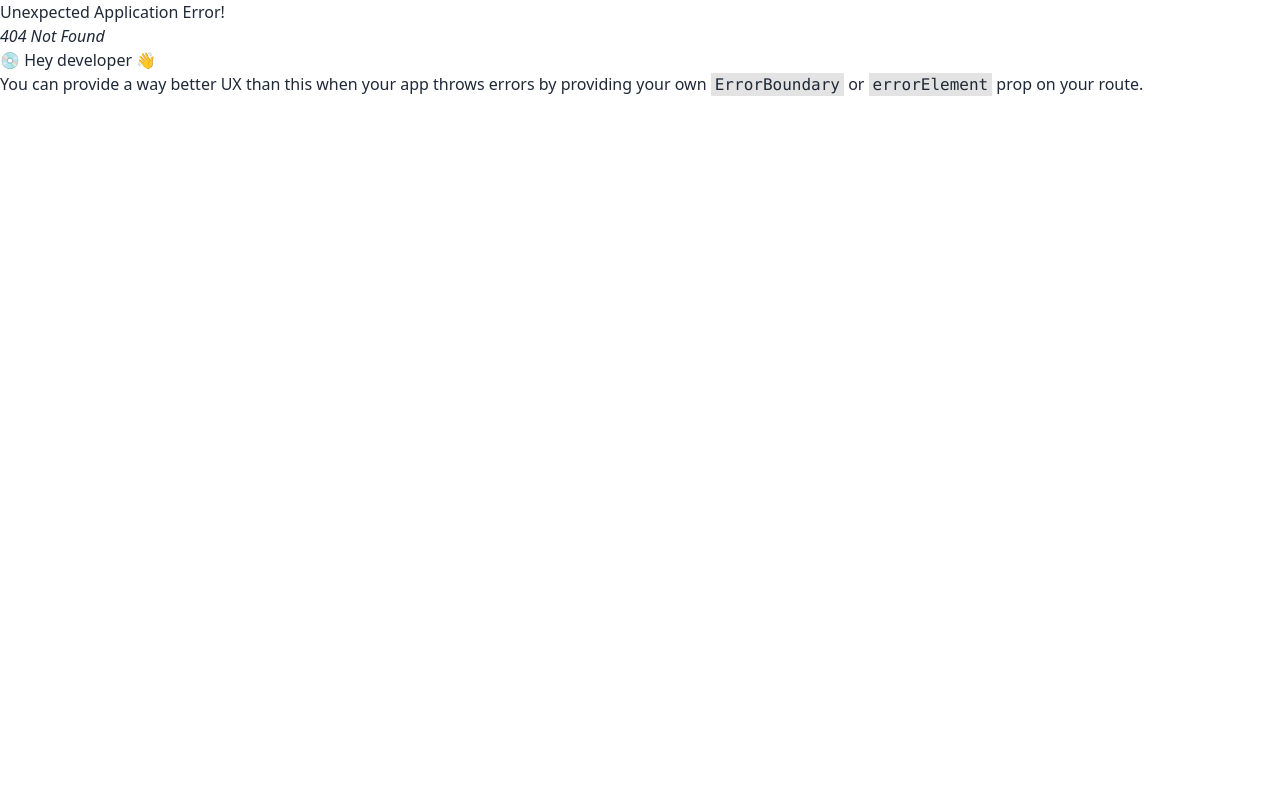
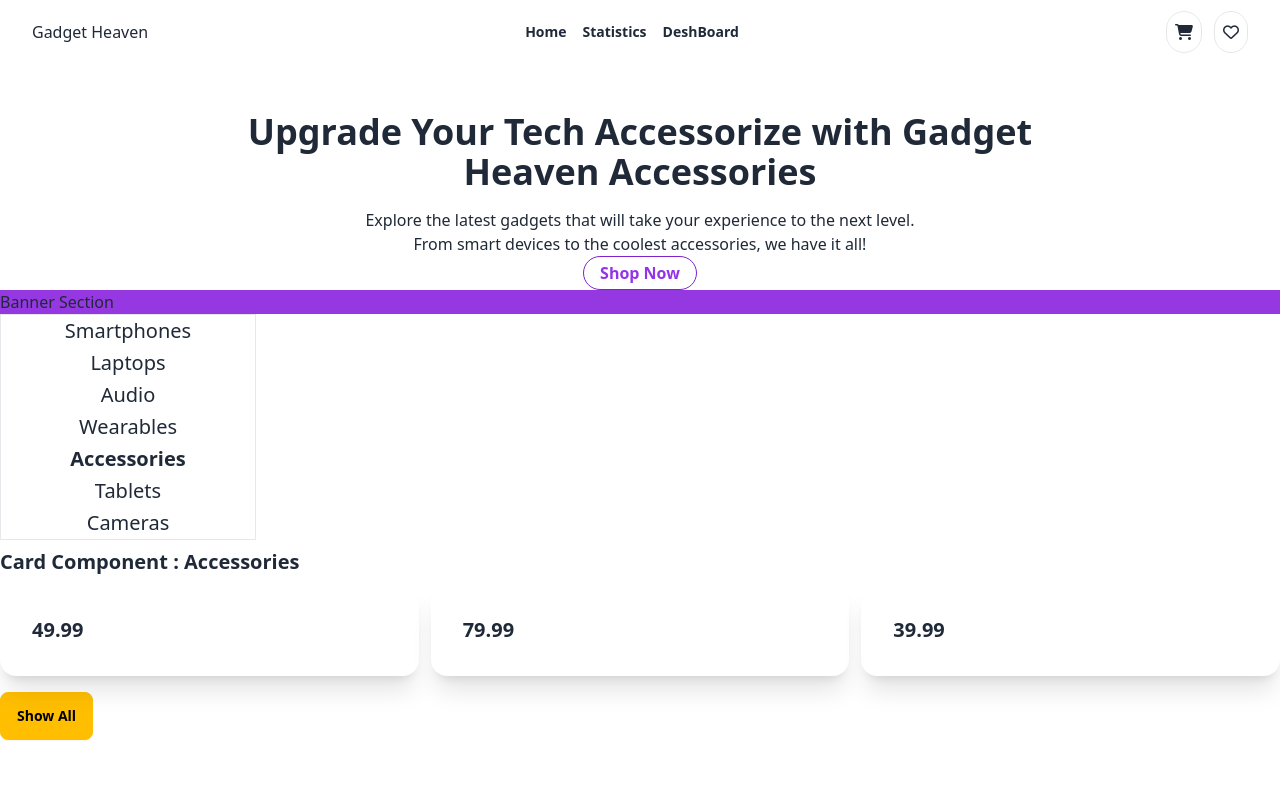
Before and after one commit to IsmailHossen87/A10-Gadget-Heaven, a React (Vite) app: page /category/Accessories in a window 1280 px wide. Before the commit this address had no page. Shown: the top 800 px of the page. Built offline with nearby package versions, Linux system fonts and the light colour scheme.

Commit message:
2nd step done

```diff
--- /dev/null
+++ b/src/Components/Cards/Cards.jsx
@@ -0,0 +1,17 @@
+import React from "react";
+import { Link } from "react-router-dom";
+
+const Cards = ({ data }) => {
+  const {price} = data;
+  return (
+    <div className="card bg-base-100  shadow-xl transiton hover:scale-105">
+      <Link className="">
+      <div className="card-body">
+        <h2 className="card-title">{price}</h2>
+
+      </div></Link>
+    </div>
+  );
+};
+
+export default Cards;
--- /dev/null
+++ b/src/Components/Category/Category.jsx
@@ -0,0 +1,22 @@
+import React from 'react';
+import { NavLink } from 'react-router-dom';
+
+const Category = ({category}) => {
+    return (
+        <div role="tablist" className="flex flex-col border w-[20%]">
+          {category.map((data) => (
+            <NavLink
+              to={`/category/${data.category_name}`}
+              role="tab"
+              className={({ isActive }) =>
+                `tab text-xl ${isActive ? "tab-active  font-semibold" : ""}`
+              }
+            >
+              {data.category_name}
+            </NavLink>
+          ))}
+        </div>
+      );
+};
+
+export default Category;
--- /dev/null
+++ b/src/Components/CategoryCard/CategoryCard.jsx
@@ -0,0 +1,35 @@
+import React, { useEffect, useState } from 'react';
+import { useLoaderData, useNavigate, useParams } from 'react-router-dom';
+import Cards from '../Cards/Cards';
+
+const CategoryCard = () => {
+    const showOtherSite = useNavigate()
+    const datas = useLoaderData()
+    const {category} = useParams()
+    // const maindata = datas.filter(data => data.category === category)
+    const [coffees,setCoffes]= useState([])
+    useEffect(()=>{
+
+       if(category){
+        const storeCoffe = [...datas].filter(data => data.category === category)
+        setCoffes(storeCoffe)
+       }else{
+        setCoffes(datas.slice(0,6))
+       }
+    },[datas,category])
+    return (
+       <>
+        <div className='container mx-auto'>
+            <h2 className='text-xl font-semibold my-2'>Card Component : {category}</h2>
+            <div className='grid md:grid-cols-2 lg:grid-cols-3 gap-3'>
+                {
+                    coffees.map(data => <Cards data={data}></Cards>)
+                }
+            </div>
+        </div>
+        <button onClick={()=> showOtherSite('/coffe')} className='btn btn-warning my-4'>Show All</button>
+       </>
+    );
+};
+
+export default CategoryCard;
--- a/src/Components/CategoryCards/CategoryCards.jsx
+++ /dev/null
@@ -1,14 +0,0 @@
-import React from 'react';
-
-const CategoryCards = () => {
-    return (
-        <div className='container mx-auto flex '>
-            {/* left part */}
-            <div className='border rounded-md w-[20%]'> <p>Lorem ipsum dolor sit amet consectetur adipisicing elit. Aspernatur dolore ut repudiandae hic. Debitis numquam explicabo error tempore fuga id.</p></div>
-            {/* right part */}
-            <div className='border rounded-md w-full grid md:grid-cols-3 gap-3'><p>Lorem ipsum dolor sit amet consectetur, adipisicing elit. Atque illo necessitatibus quod ut rem sapiente qui labore neque exercitationem at.</p></div>
-        </div>
-    );
-};
-
-export default CategoryCards;
--- a/src/Components/Home/Home.jsx
+++ b/src/Components/Home/Home.jsx
@@ -1,13 +1,16 @@
 import React from 'react';
 import Banner from '../Banner/Banner';
 import HeadingTitle from '../HeadingTitle/HeadingTitle';
-import { Outlet } from 'react-router-dom';
+import { Outlet, useLoaderData, } from 'react-router-dom';
+import Category from '../Category/Category';
 
 const Home = () => {
+    const data = useLoaderData()
     return (
         <div>
             <HeadingTitle title='Upgrade Your Tech Accessorize with Gadget Heaven Accessories'  subtitle='Explore the latest gadgets that will take your experience to the next level. From smart devices to the coolest accessories, we have it all!'></HeadingTitle>
             <Banner></Banner>
+            <Category category={data}></Category>
             <Outlet></Outlet>
         </div>
     );
--- a/src/Components/Routers/Routers.jsx
+++ b/src/Components/Routers/Routers.jsx
@@ -5,7 +5,7 @@ import MainLayout from "../MainLayout/MainLayout";
 import Home from "../Home/Home";
 import Dashboard from "../DashBoard/Dashboard";
 import Statics from "../Statics/Statics";
-import CategoryCards from "../CategoryCards/CategoryCards";
+import CategoryCard from "../CategoryCard/CategoryCard";
 const routers = createBrowserRouter([
   {
     path: "/",
@@ -14,12 +14,18 @@ const routers = createBrowserRouter([
       {
           path:'/',
           element:<Home></Home>,
+          loader:()=> fetch('../categoryData.json'),
           children:[
             {
               path:'/',
-                loader:()=> fetch('../coffees.json'),
-                element:<CategoryCards></CategoryCards>
+              loader:()=> fetch('../mainData.json'),
+              element:<CategoryCard></CategoryCard>
             },
+            {
+              path:'/category/:category',
+              loader:()=> fetch('../mainData.json'),
+              element:<CategoryCard></CategoryCard>
+            }
           ]
       },
       {
```
Also changed, not shown: public/categoryData.json (indentation only), public/mainData.json (indentation only). Lines whose indentation alone changed are shown as unchanged.
